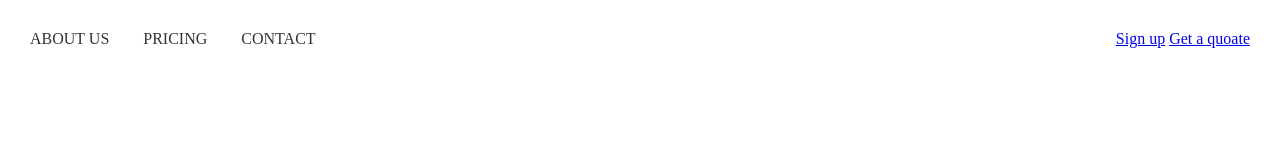
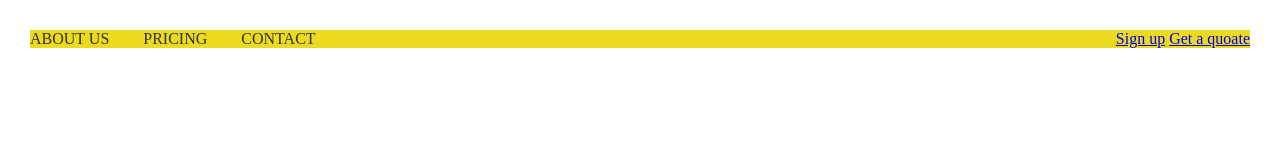
Before and after one commit to Scientific-Research/Sass-Scss-Project, a website: page index.html in a window 1280 px wide. Drawn offline with Linux system fonts and the light colour scheme.

Commit message:
adding content: "";     clear: both;     display: table; to bring back the yellow color after adding the float

```diff
--- a/style.scss
+++ b/style.scss
@@ -11,6 +11,14 @@ $color-text-dark: #333;
 nav {
   margin: 30px;
   background-color: $color-primary;
+
+  // after adding float to right and left, the color will be gone!
+  // that's why we use this below - & means nav
+  &::after {
+    content: "";
+    clear: both;
+    display: table;
+  }
 }
 
 .navigation {
```
Also changed, not shown: style.css, 1 other file.
